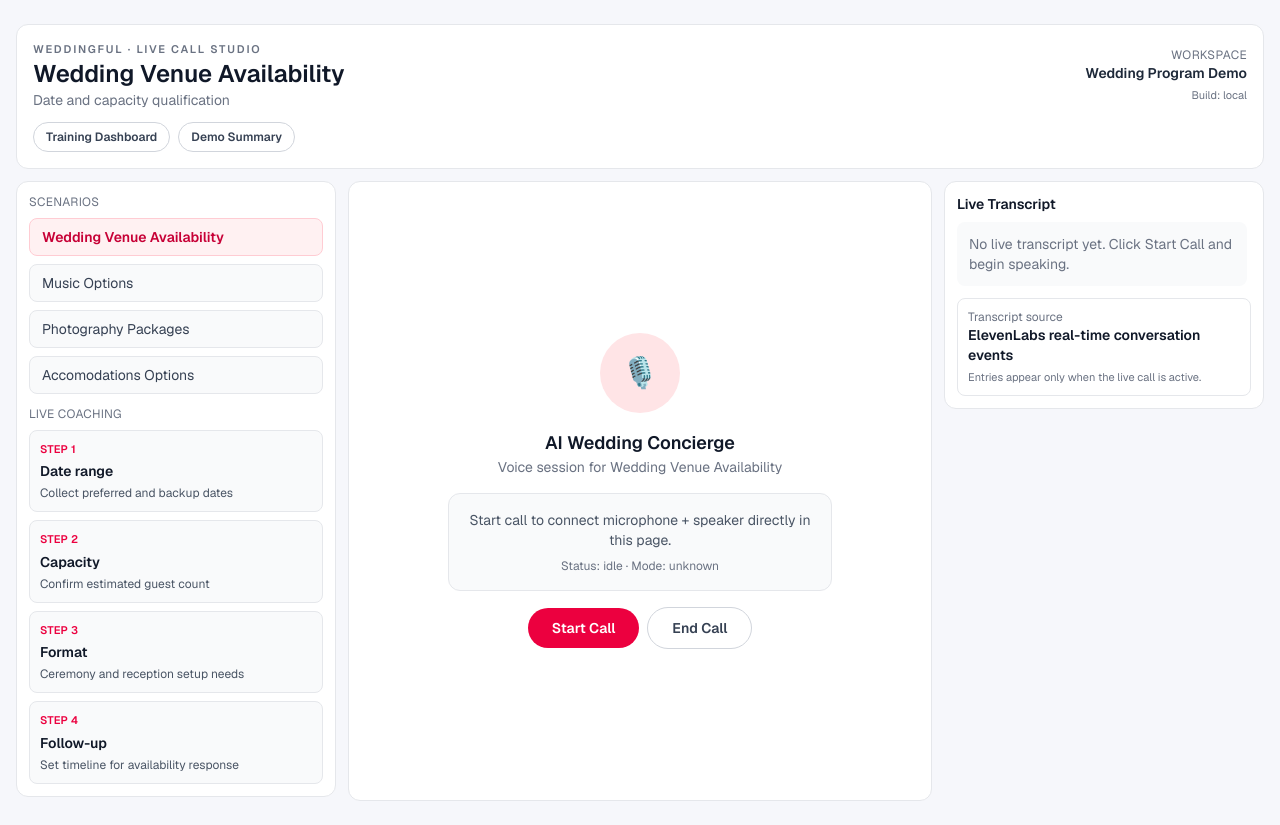
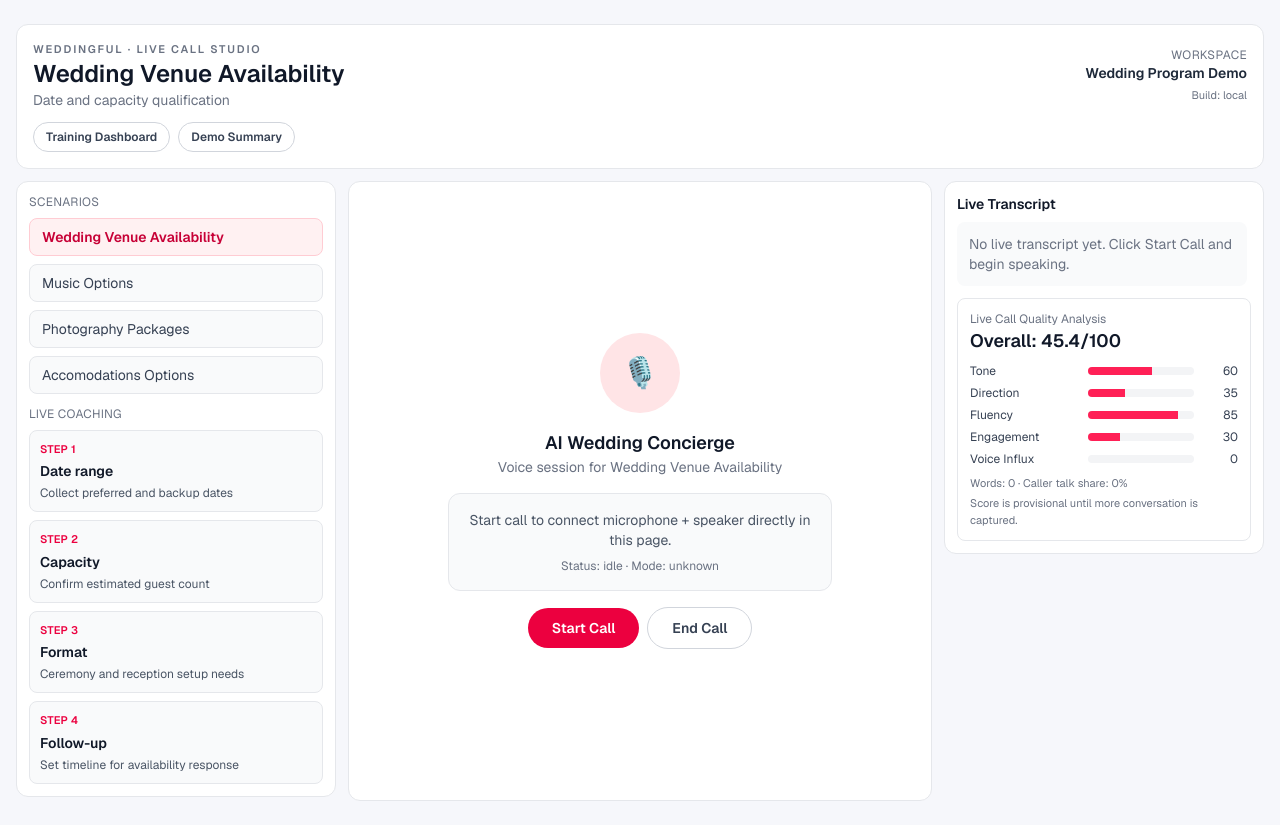
Before and after one commit to oskardiazdeleon/weddingful-deal-desk, a Next.js app in the folder weddingful-deal-desk/: page /vendors/live-demo in a window 1280 px wide. Built offline with nearby package versions, Linux system fonts and the light colour scheme.

Commit message:
Add live transcript call analysis scoring panel

```diff
--- a/weddingful-deal-desk/app/components/vendor-live-call-studio.tsx
+++ b/weddingful-deal-desk/app/components/vendor-live-call-studio.tsx
@@ -190,6 +190,51 @@ export function VendorLiveCallStudio({
     };
   }, []);
 
+  const callAnalysis = useMemo(() => {
+    const callerLines = transcript.filter((t) => t.speaker === "Caller");
+    const agentLines = transcript.filter((t) => t.speaker === "AI Assistant");
+    const allText = transcript.map((t) => t.text.toLowerCase()).join(" ");
+
+    const wordCount = allText.trim() ? allText.trim().split(/\s+/).length : 0;
+    const fillerMatches = allText.match(/\b(um|uh|like|you know|sort of|kind of)\b/g) || [];
+    const questionMatches = allText.match(/\?/g) || [];
+
+    const positiveMatches = allText.match(/\b(great|perfect|happy|excellent|love|amazing|awesome|wonderful)\b/g) || [];
+    const negativeMatches = allText.match(/\b(problem|issue|concern|frustrated|angry|upset|confused)\b/g) || [];
+
+    const intentSignals = allText.match(/\b(date|guest|budget|package|availability|book|consult|timeline|follow-up|next step)\b/g) || [];
+
+    const callerChars = callerLines.reduce((s, l) => s + l.text.length, 0);
+    const agentChars = agentLines.reduce((s, l) => s + l.text.length, 0);
+    const totalChars = Math.max(1, callerChars + agentChars);
+    const callerShare = Math.round((callerChars / totalChars) * 100);
+
+    const tone = Math.max(0, Math.min(100, 60 + positiveMatches.length * 6 - negativeMatches.length * 5));
+    const direction = Math.max(0, Math.min(100, 35 + intentSignals.length * 5 + questionMatches.length * 2));
+    const fluency = Math.max(0, Math.min(100, 85 - fillerMatches.length * 6));
+    const engagement = Math.max(0, Math.min(100, 30 + (callerLines.length + agentLines.length) * 6));
+    const voiceInflux = Math.max(0, Math.min(100, 100 - Math.abs(50 - callerShare) * 2));
+
+    const overall =
+      Math.round((tone * 0.24 + direction * 0.28 + fluency * 0.2 + engagement * 0.14 + voiceInflux * 0.14) * 10) /
+      10;
+
+    return {
+      tone,
+      direction,
+      fluency,
+      engagement,
+      voiceInflux,
+      overall,
+      wordCount,
+      callerShare,
+      note:
+        wordCount < 20
+          ? "Score is provisional until more conversation is captured."
+          : "Score is based on live transcript heuristics (tone, direction, fluency, engagement, talk balance).",
+    };
+  }, [transcript]);
+
   return (
     <main className="min-h-screen bg-[#f6f7fb] px-3 py-4 sm:px-4 sm:py-6">
       <div className="max-w-[1500px] mx-auto">
@@ -282,10 +327,22 @@ export function VendorLiveCallStudio({
               ))}
             </div>
 
-            <div className="mt-3 rounded-lg border border-gray-200 p-2.5">
-              <p className="text-xs text-gray-500">Transcript source</p>
-              <p className="text-sm font-semibold text-gray-900">ElevenLabs real-time conversation events</p>
-              <p className="text-[11px] text-gray-500 mt-1">Entries appear only when the live call is active.</p>
+            <div className="mt-3 rounded-lg border border-gray-200 p-3">
+              <p className="text-xs text-gray-500">Live Call Quality Analysis</p>
+              <p className="text-lg font-semibold text-gray-900">Overall: {callAnalysis.overall}/100</p>
+
+              <div className="mt-2 space-y-1.5 text-xs text-gray-700">
+                <ScoreRow label="Tone" value={callAnalysis.tone} />
+                <ScoreRow label="Direction" value={callAnalysis.direction} />
+                <ScoreRow label="Fluency" value={callAnalysis.fluency} />
+                <ScoreRow label="Engagement" value={callAnalysis.engagement} />
+                <ScoreRow label="Voice Influx" value={callAnalysis.voiceInflux} />
+              </div>
+
+              <p className="text-[11px] text-gray-500 mt-2">
+                Words: {callAnalysis.wordCount} · Caller talk share: {callAnalysis.callerShare}%
+              </p>
+              <p className="text-[11px] text-gray-500 mt-1">{callAnalysis.note}</p>
             </div>
           </aside>
         </div>
@@ -293,3 +350,15 @@ export function VendorLiveCallStudio({
     </main>
   );
 }
+
+function ScoreRow({ label, value }: { label: string; value: number }) {
+  return (
+    <div className="grid grid-cols-[110px_1fr_36px] items-center gap-2">
+      <span>{label}</span>
+      <div className="h-2 rounded-full bg-gray-100 overflow-hidden">
+        <div className="h-full bg-rose-500" style={{ width: `${Math.max(0, Math.min(100, value))}%` }} />
+      </div>
+      <span className="text-right">{value}</span>
+    </div>
+  );
+}
```
